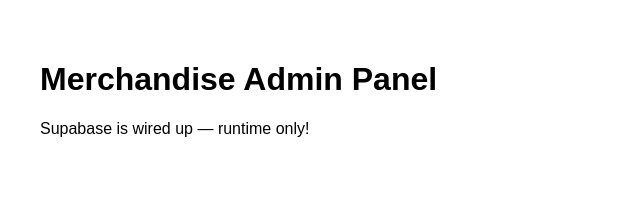
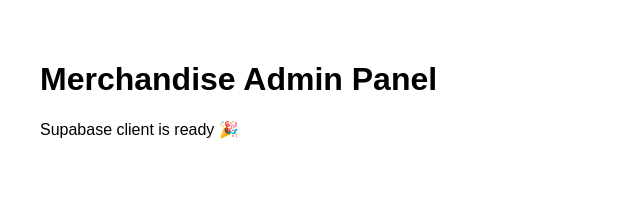
Before and after one commit to apostoloskalog/merchandise-admin, a Next.js app: page / in a window 1280 px wide. Shown: the top 210 px of the page, without its empty margins (0-640 px from the left). Built offline with nearby package versions, Linux system fonts and the light colour scheme; no server answers.

Commit message:
Update index.js

```diff
--- a/pages/index.js
+++ b/pages/index.js
@@ -1,19 +1,25 @@
+import { useEffect, useState } from 'react';
 import { createClient } from '@supabase/supabase-js';
 
 export default function Home() {
-  const supabase = createClient(
-    process.env.NEXT_PUBLIC_SUPABASE_URL,
-    process.env.NEXT_PUBLIC_SUPABASE_ANON_KEY
-  );
+  const [supabase, setSupabase] = useState(null);
+
+  useEffect(() => {
+    const client = createClient(
+      process.env.NEXT_PUBLIC_SUPABASE_URL,
+      process.env.NEXT_PUBLIC_SUPABASE_ANON_KEY
+    );
+    setSupabase(client);
+  }, []);
 
   return (
     <main style={{ padding: '2rem', fontFamily: 'sans-serif' }}>
       <h1>Merchandise Admin Panel</h1>
-      <p>Supabase is wired up — runtime only!</p>
+      <p>
+        {supabase
+          ? 'Supabase client is ready 🎉'
+          : 'Setting up Supabase...'}
+      </p>
     </main>
   );
 }
-
-export async function getServerSideProps() {
-  return { props: {} };
-}
```
